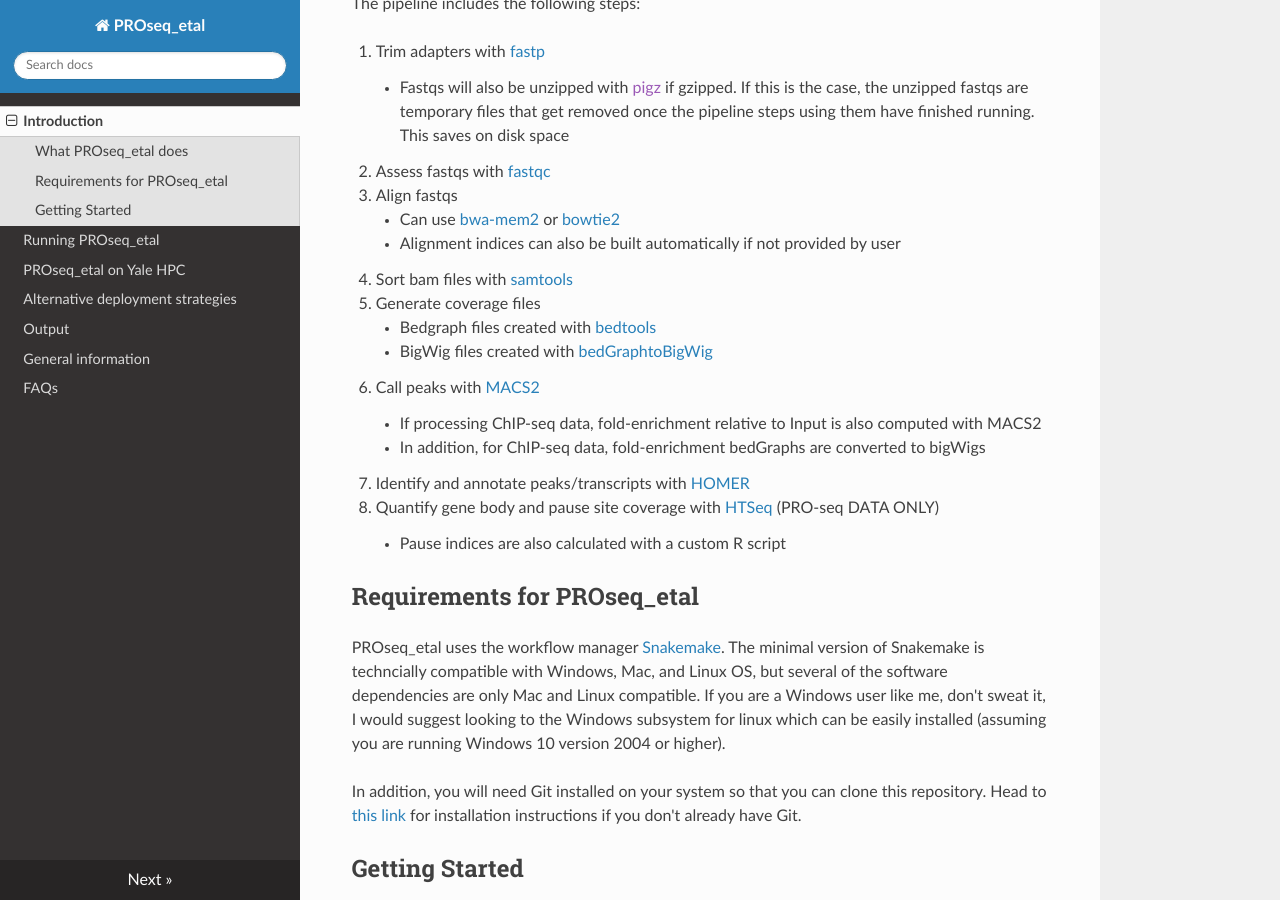
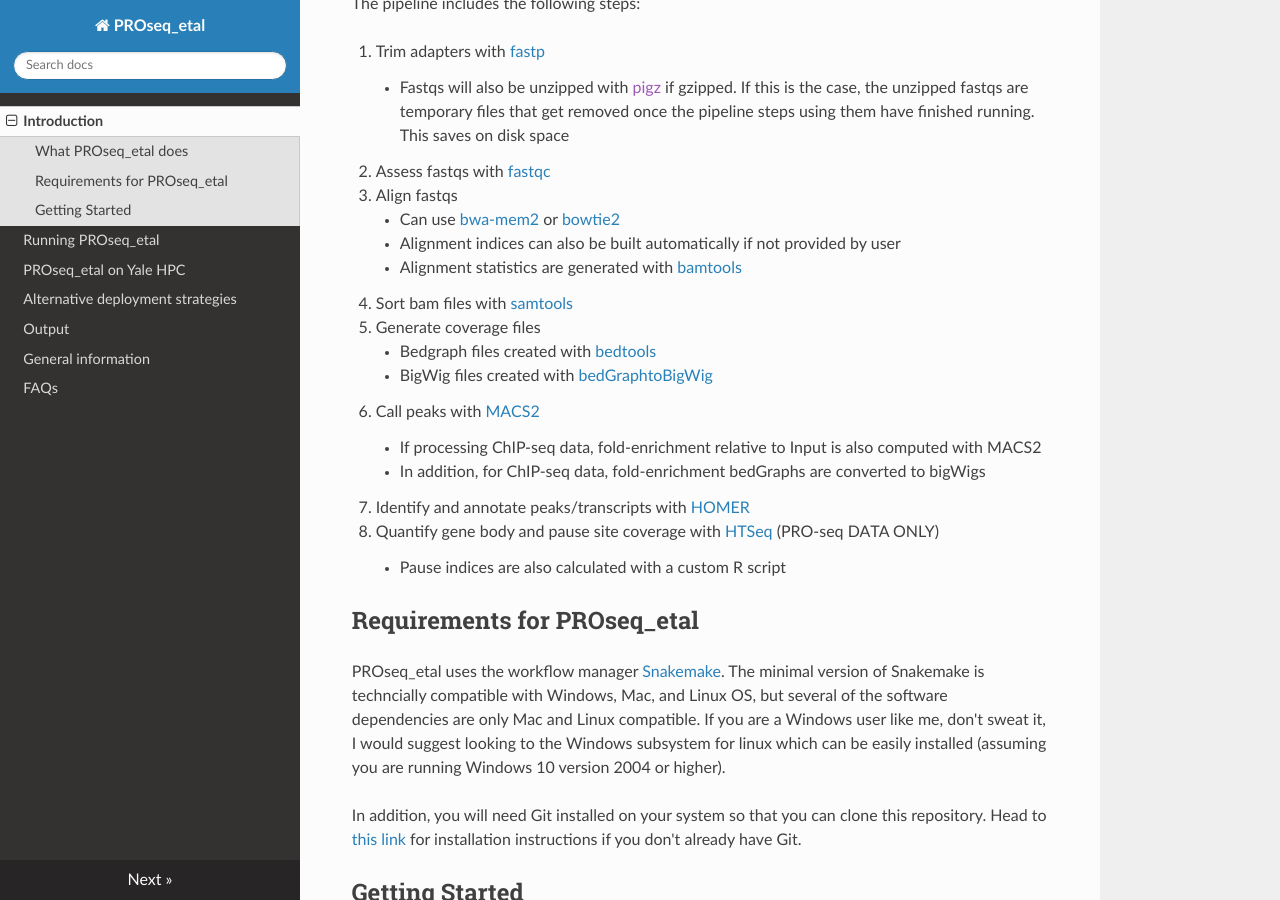
Before and after one commit to isaacvock/PROseq_etal, an MkDocs documentation site: the page built from docs/index.md, in a window 1280 px wide and 900 px high, scrolled down 320 px. Built offline with MkDocs 1.6.1, drawn with Linux system fonts in a browser that asks for light colours; nearby versions of some CDN libraries.

Commit message:
Updated docs to reflect bamtools addition

```diff
--- a/docs/index.md
+++ b/docs/index.md
@@ -12,6 +12,7 @@ The pipeline includes the following steps:
 1. Align fastqs
     * Can use [bwa-mem2](https://github.com/bwa-mem2/bwa-mem2) or [bowtie2](https://github.com/BenLangmead/bowtie2)
     * Alignment indices can also be built automatically if not provided by user
+    * Alignment statistics are generated with [bamtools](https://github.com/pezmaster31/bamtools)
 1. Sort bam files with [samtools](http://www.htslib.org/doc/samtools-sort.html)
 1. Generate coverage files
     * Bedgraph files created with [bedtools](https://bedtools.readthedocs.io/en/latest/content/tools/genomecov.html)
```
Also changed, not shown: docs/output.md (+1 -0 lines).
